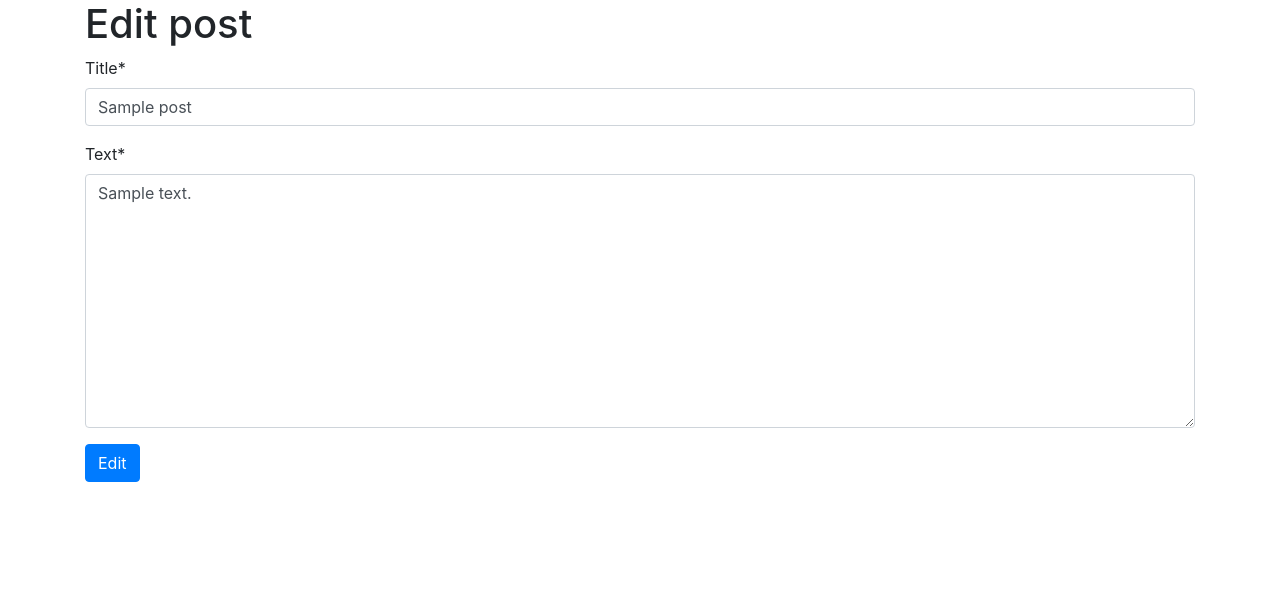
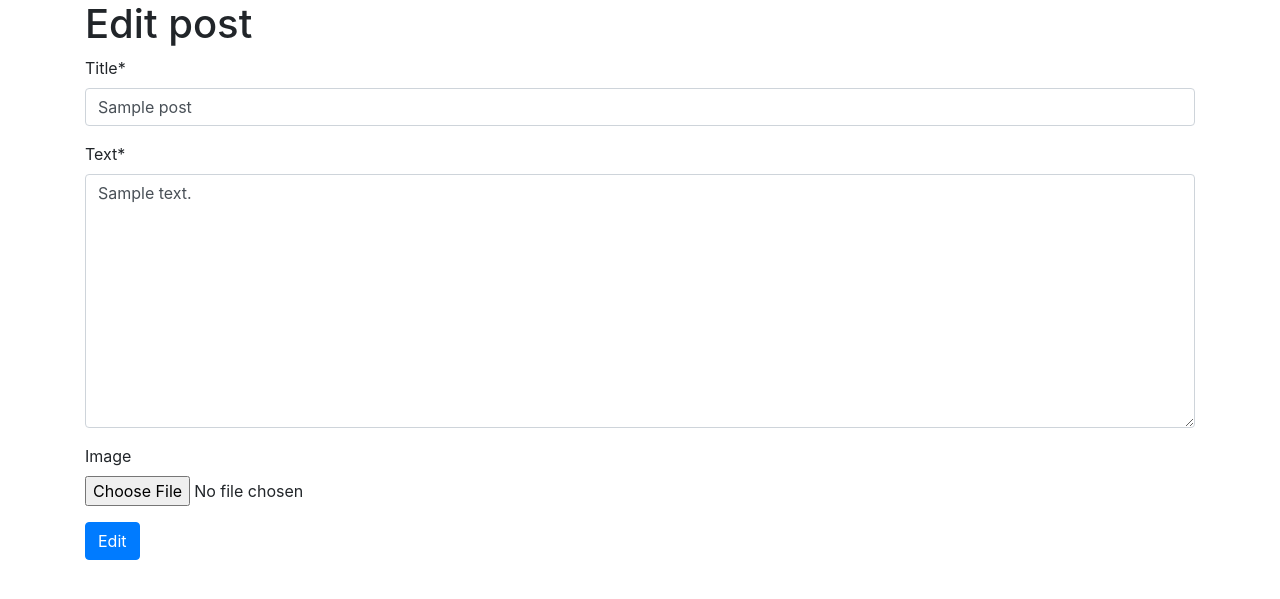
Before and after one commit to denyszamiatin/ma_book, a Django app: a page that uses templates/base.html in a window 1280 px wide. Shown: the part 73-672 px from the top of the page. Run offline with Django 3.2, Linux system fonts and the light colour scheme; a user stored in the database is signed in; tables that the repository leaves empty hold one stand-in row (values such as "Sample post"); parts of the project's set-up code (start-up, migrations or seed data) failed here and were passed over; some libraries are stand-ins or nearby versions.

Commit message:
Adding the image to post (in process)

```diff
--- a/posts/forms.py
+++ b/posts/forms.py
@@ -5,14 +5,19 @@ from .models import Post
 class PostForm(forms.Form):
     title = forms.CharField(max_length=150, required=True, widget=forms.TextInput())
     text = forms.CharField(widget=forms.Textarea())
+    image = forms.FileField(required=False, widget=forms.FileInput(attrs={'class': 'custom-file-input',
+                                                             'id': 'post_image_input'
+                                                             }))
 
 
 class EditPostForm(forms.ModelForm):
     class Meta:
         model = Post
-        fields = 'title', 'text'
+        fields = 'title', 'text', 'image'
         widgets = {
             'title': forms.TextInput(),
+            'text': forms.Textarea(),
+            'image': forms.FileInput()
         }
 
 
--- a/posts/models.py
+++ b/posts/models.py
@@ -1,11 +1,19 @@
+from pathlib import Path
 from django.db import models
 from django.utils.timezone import now
 from django.utils.text import slugify
 
 
+def content_file_name(instance, filename):
+    ext = filename.split('.')[-1]
+    filename = f"{instance}.{ext}"
+    return Path("posts_images", filename)
+
+
 class Post(models.Model):
     title = models.TextField()
     text = models.TextField()
+    image = models.ImageField(upload_to=content_file_name, null=True, blank=True)
     author = models.ForeignKey('auth.User', on_delete=models.CASCADE)
     created_date = models.DateTimeField(default=now)
     slug_title = models.SlugField(max_length=60, unique=True, null=True)
--- a/posts/templates/posts_list.html
+++ b/posts/templates/posts_list.html
@@ -19,8 +19,8 @@
             </div>
             <div class="row">
               <div class="col-col-2">
-                <a href="#" class="thumbnail">
-                    <img src="http://placehold.it/260x180" alt="">
+                <a>
+                    {{post.image}}
                 </a>
               </div>
               <div class="col col-8">
@@ -36,7 +36,6 @@
                 <p>
                   <i class="icon-user"></i> by <a href="#">{{ post.author }}</a>
                   | <i class="icon-calendar"></i> {{ post.created_date }}
-                  | <i class="icon-comment"></i> <a href="#">3 Comments</a>
                   | <i class="icon-tags"></i> Tags :
                   {% for tag in post.tags.all %}
                     <a href ='{% url "posts:show" %}?hash_tag={{ tag.hash_tag|urlencode }}'>{{tag.hash_tag}}</a>
--- a/posts/views.py
+++ b/posts/views.py
@@ -13,7 +13,8 @@ def create(request):
         form = PostForm(request.POST)
         hash_tag_form = HashTagForm(request.POST)
         if form.is_valid() and hash_tag_form.is_valid():
-            post = Post(title=form.cleaned_data['title'], text=form.cleaned_data['text'], author=request.user)
+            post = Post(title=form.cleaned_data['title'], text=form.cleaned_data['text'],
+                        image=form.cleaned_data['image'], author=request.user)
             post.save()
             hash_tags = hash_tag_form.cleaned_data['hash_tags'].split()
             for hash_tag in hash_tags:
```
